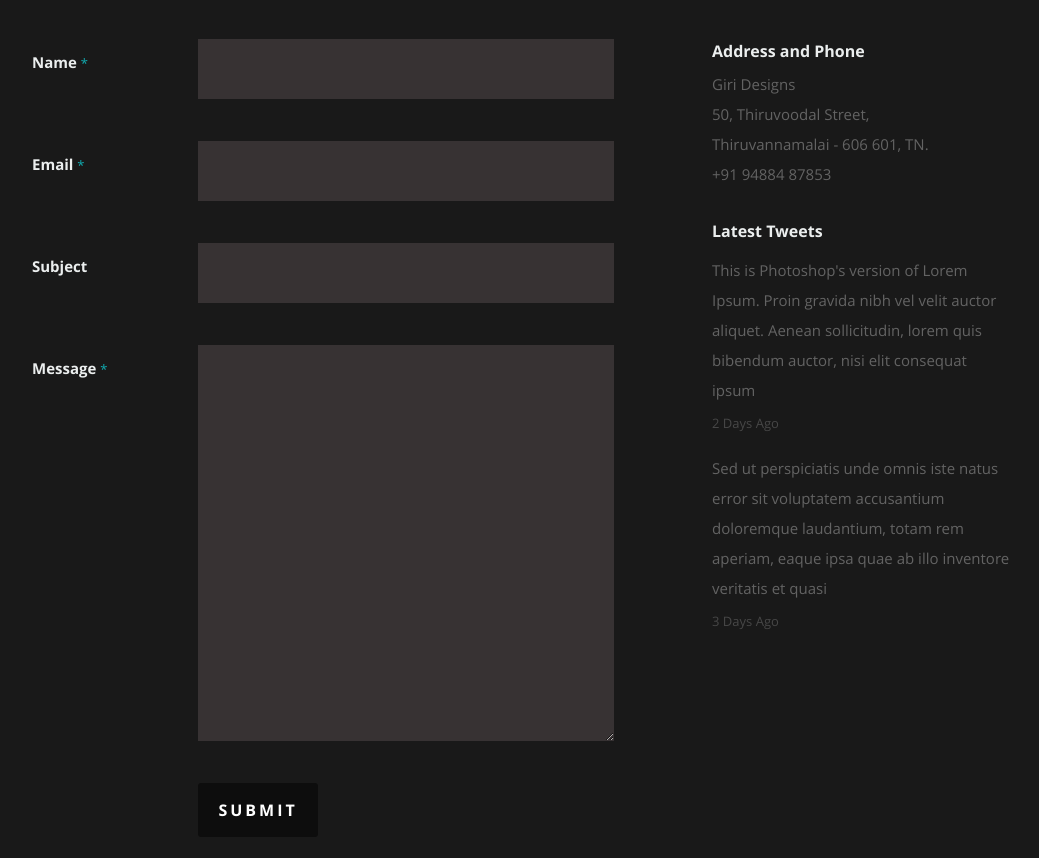
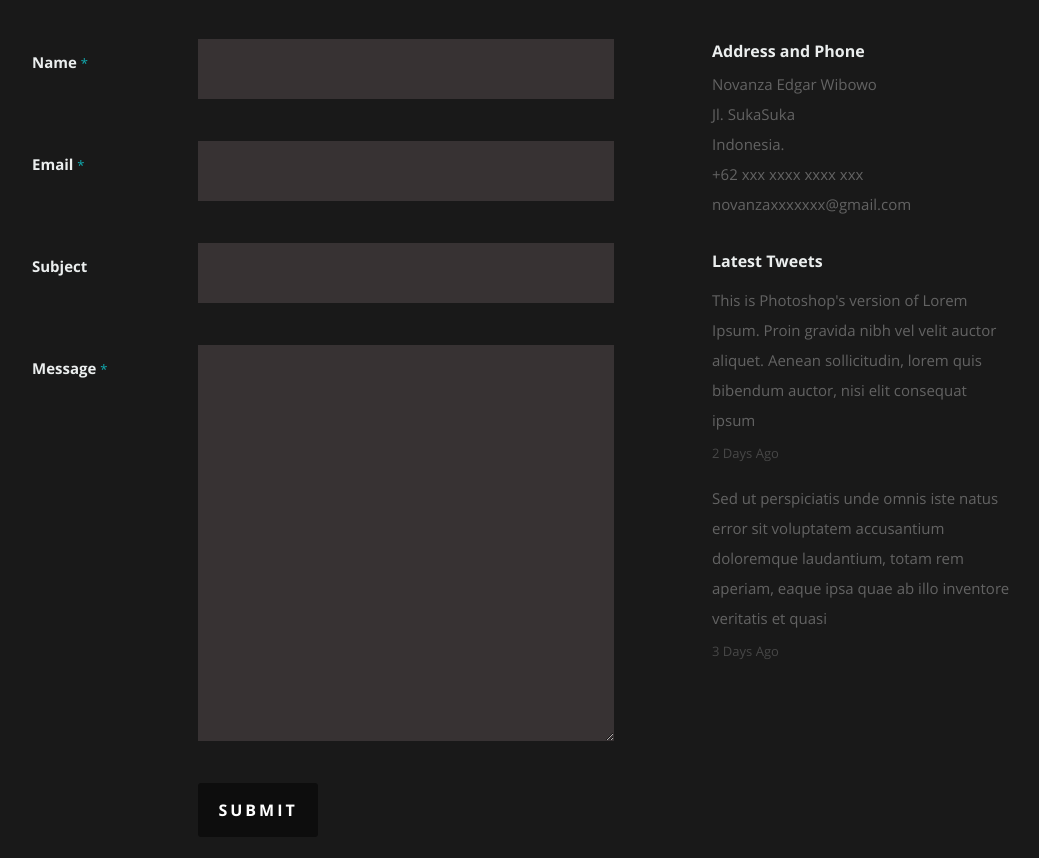
Before and after one commit to novanz24/CloudComp, a plain HTML site: page index.html in a window 1280 px wide. Shown: the part 5321-6179 px from the top of the page, without its empty margins (118-1157 px from the left). Drawn offline with nearby package versions, Linux system fonts and the light colour scheme; a web font is replaced by a local one.

Commit message:
Forth Commit

```diff
--- a/index.html
+++ b/index.html
@@ -735,10 +735,12 @@
 
 					   <h4>Address and Phone</h4>
 					   <p class="address">
-						   Giri Designs<br>
-						   50, Thiruvoodal Street, <br>
-						   Thiruvannamalai - 606 601, TN.<br>
-						   <span>+91 94884 87853</span>
+						   <span>Novanza Edgar Wibowo</span><br>
+						   <span>Jl. SukaSuka<br>
+						         Indonesia.
+                     </span><br>
+						   <span>+62 xxx xxxx xxxx xxx</span><br>
+                     <span>novanzaxxxxxxx@gmail.com</span>
 					   </p>
 
 				   </div>
```
